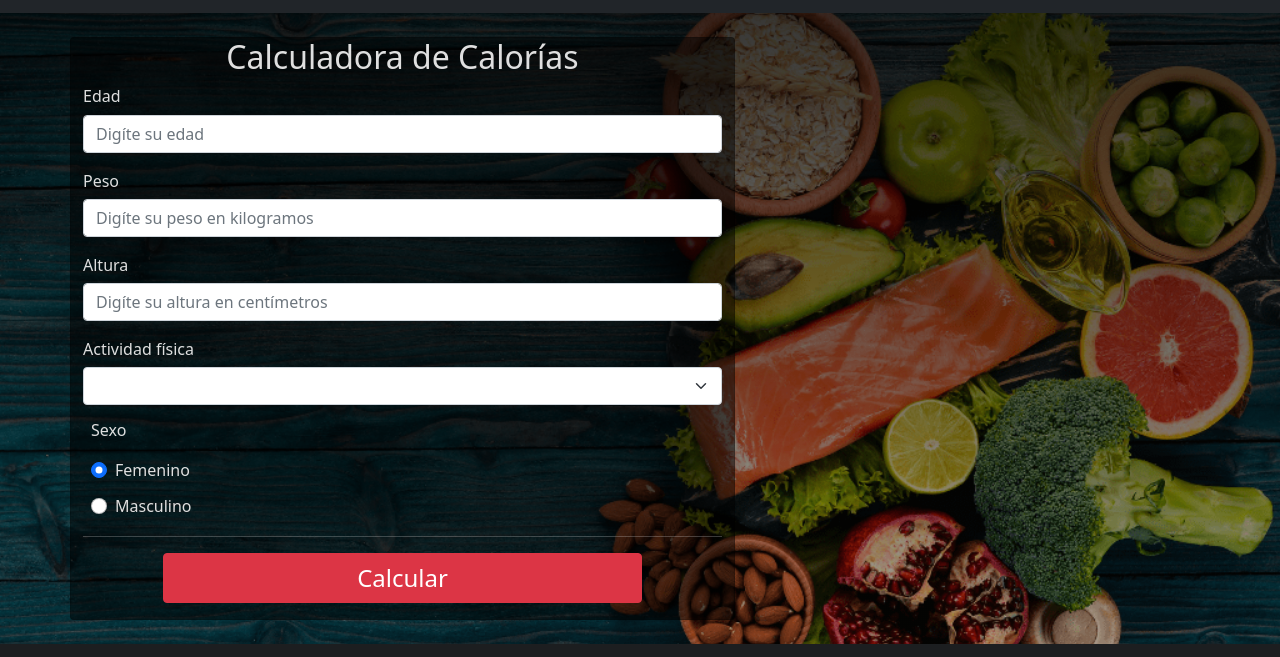
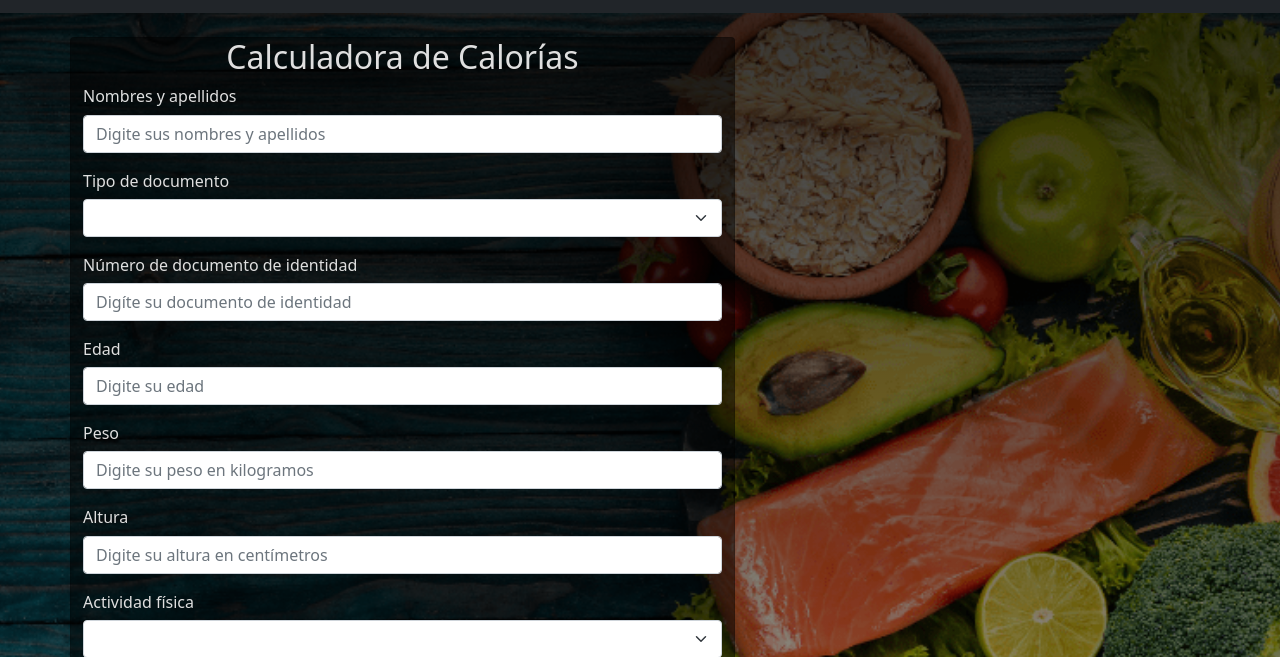
Before and after one commit to dgguzmangr/calorieCalculator, a plain HTML site: page index.html in a window 1280 px wide. Shown: the part 71-728 px from the top of the page. Drawn offline with nearby package versions, Linux system fonts and the light colour scheme.

Commit message:
html, js new variables and new styles in css sheet

```diff
--- a/index.html
+++ b/index.html
@@ -19,6 +19,7 @@
     <header class="header">
         <div class="bg-dark py-2">
             <div class="container">
+                <!--nav-->
                 <nav class="navbar navbar-expand-lg navbar-dark bg-dark">
                     <div class="container-fluid">
                       <div class="collapse navbar-collapse justify-content-center" id="navbarNav">
@@ -42,27 +43,52 @@
             </div>
         </div>
     </header>
-
+    <!--nav-->
     <main class="main-content">
       <section class="container">
         <div class="row py-4">
           <div class="card col-lg-7">
+            <!--form-->
             <form id="formulario-calculadora">
               <fieldset>
                 <legend class="h2 text-center">Calculadora de Calorías</legend>
+
+                <!--my update start-->
+                <div class="mb-3">
+                  <label for="nombre_apellido" class="form-label h6">Nombres y apellidos</label>
+                  <input type="text" id="nombre_apellido" class="form-control" placeholder="Digite sus nombres y apellidos">
+                </div>
+
+                <div class="mb-3">
+                  <label for="tipo_de_documento" class="form-label h6">Tipo de documento</label>
+                  <select id="tipo_de_documento" class="form-select">
+                    <option></option>
+                    <option>Cédula de ciudadanía</option>
+                    <option>Tarjeta de identidad</option>
+                    <option>Carnet de extranjería</option>
+                    <option>Pasaporte</option>
+                  </select>
+                </div>
+
+                <div class="mb-3">
+                  <label for="numero_documento" class="form-label h6">Número de documento de identidad</label>
+                  <input type="text" id="numero_documento" class="form-control" placeholder="Digíte su documento de identidad">
+                </div>
+                <!--my update end-->
+
                 <div class="mb-3">
                   <label for="edad" class="form-label h6">Edad</label>
-                  <input type="number" id="edad" class="form-control" min="15" max="80" placeholder="Digíte su edad">
+                  <input type="number" id="edad" class="form-control" min="15" max="80" placeholder="Digite su edad">
                 </div>
 
                 <div class="mb-3">
                   <label for="peso" class="form-label h6">Peso</label>
-                  <input type="number" id="peso" class="form-control" placeholder="Digíte su peso en kilogramos">
+                  <input type="number" id="peso" class="form-control" placeholder="Digite su peso en kilogramos">
                 </div>
 
                 <div class="mb-3">
                   <label for="altura" class="form-label h6">Altura</label>
-                  <input type="number" id="altura" class="form-control" placeholder="Digíte su altura en centímetros">
+                  <input type="number" id="altura" class="form-control" placeholder="Digite su altura en centímetros">
                 </div>
 
                 <div class="mb-3">
--- a/main.css
+++ b/main.css
@@ -61,3 +61,7 @@ body::-webkit-scrollbar-thumb {
     text-decoration: none;
     color: rgb(223, 223, 223);
 }
+
+span {
+    color:darkgreen
+}
--- a/main.js
+++ b/main.js
@@ -15,8 +15,11 @@ function calcularCalorias() {
     const altura = document.querySelector('#altura');
     const genero = document.querySelector('input[name="genero"]:checked');
     const actividad = document.querySelector('#actividad');
-    // const totalCalorias = document.querySelector('#total-calorias');
-
+    //my update start
+    let nombre_apellido = document.getElementById("nombre_apellido").value;
+    let tipo_de_documento = document.getElementById("tipo_de_documento").selectedOptions[0].value;
+    let numero_documento = document.getElementById("numero_documento").value;
+    //my update end
     const multiplicadorTMB = {
         peso: 10,
         altura: 6.25,
@@ -48,13 +51,21 @@ function calcularCalorias() {
 
     resultado.innerHTML = `
         <div class=" card-body d-flex flex-column justify-content-center align-items-center h-100" id="calculo">
+            <h4 class="text-center justify-content-between pb-4">El paciente <span>${nombre_apellido}</span> identificado con <span>${tipo_de_documento}</span> No.<span>${numero_documento}</span>, requiere un total de <span>${Math.floor(calculoCalorias)}</span> kcal
+            para el sostenimiento de su TBM "tasa metabólica basal”.</h4>
+
             <h5 class="card-title h2">Calorías requeridas</h5>
             <div class="mb-3 w-100">
-                <input class="form-control text-center" value="${Math.floor(calculoCalorias)} kcal" style="font-size: 2rem" disabled>
+                <input class="form-control text-center font-weight-bold" value="${Math.floor(calculoCalorias)} kcal" style="font-size: 2rem" disabled>
             </div>
         </div>
     `
 
+    //my update start//
+    nombre_apellido.value = null
+    tipo_de_documento.value = null
+    numero_documento.value = null
+    //my update end//
     peso.value = null;
     altura.value = null;
     edad.value = null;
```
